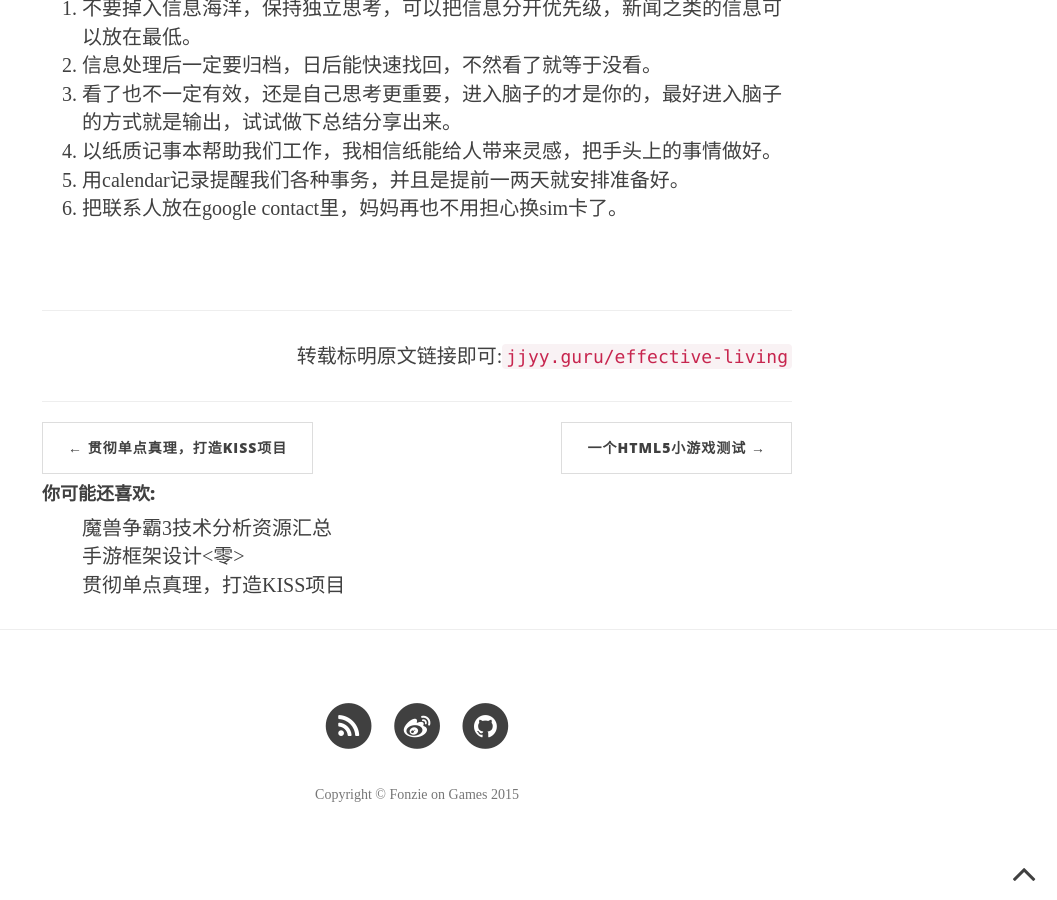
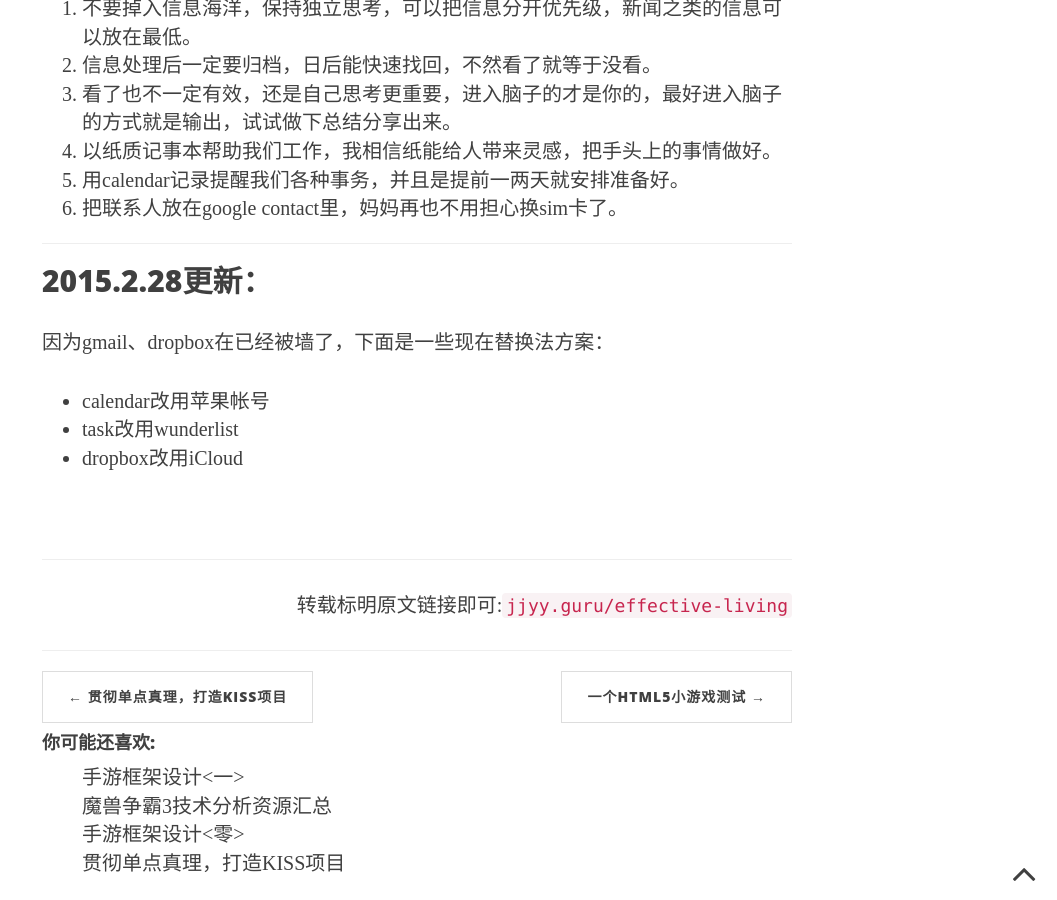
Before and after one commit to fonzieyang/fonzieyang.github.com, a Jekyll site: the page built from _posts/2015-02-09-effective-living.md, in a window 1280 px wide and 900 px high, scrolled down 4163 px. Shown: the whole window, without its empty margins (223-1280 px from the left). Built offline with Jekyll 4.4.1, drawn with Linux system fonts in a browser that asks for light colours; nearby versions of some CDN libraries; comment, search, counter and statistics services are not loaded.

Commit message:
update post

```diff
--- a/_posts/2015-02-09-effective-living.md
+++ b/_posts/2015-02-09-effective-living.md
@@ -96,3 +96,12 @@ evernote中，打tag（标签），会帮助我们记录。tag+搜索的方式
 4. 以纸质记事本帮助我们工作，我相信纸能给人带来灵感，把手头上的事情做好。
 5. 用calendar记录提醒我们各种事务，并且是提前一两天就安排准备好。
 6. 把联系人放在google contact里，妈妈再也不用担心换sim卡了。
+
+---
+
+## 2015.2.28更新：
+因为gmail、dropbox在已经被墙了，下面是一些现在替换法方案：
+
+* calendar改用苹果帐号
+* task改用wunderlist
+* dropbox改用iCloud
```
Also changed, not shown: _drafts/why-mac.md (added, +3 -0 lines), _posts/2015-02-28-mobile-game-framework-design1.md (renamed from _drafts/mobile-game-framework-design1.md, +22 -16 lines).
